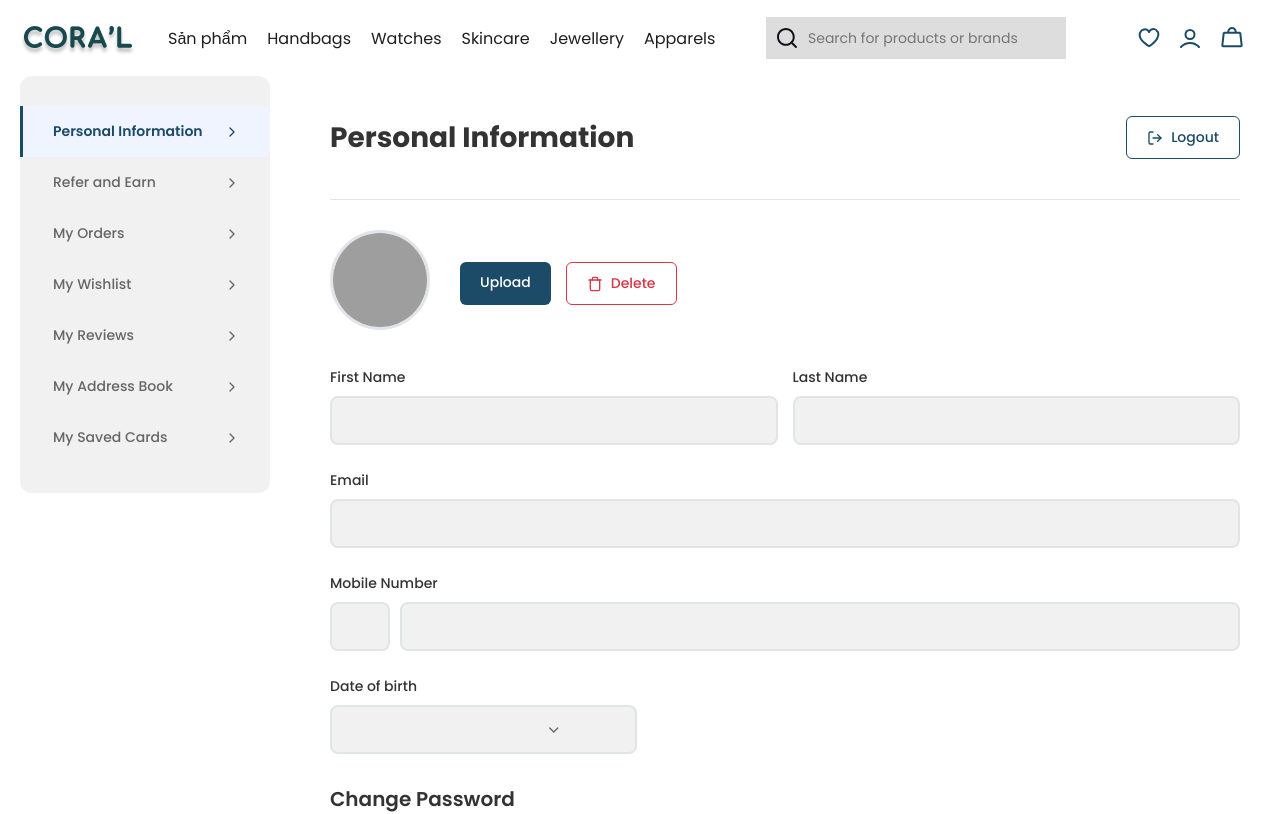
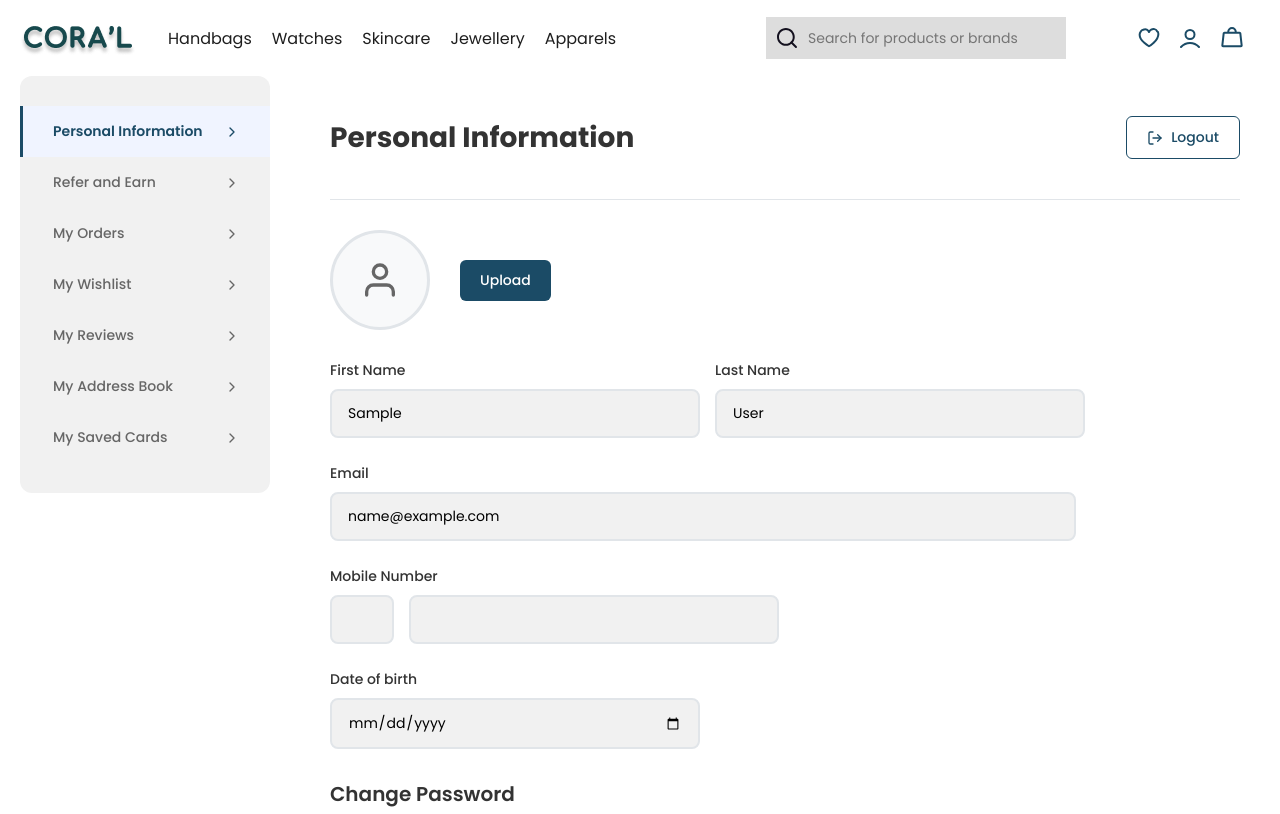
Before and after one commit to tranhoangha9/convert_to_react, a Next.js app: page /account in a window 1280 px wide. Shown: the top 814 px of the page. Built offline with nearby package versions, Linux system fonts and the light colour scheme; sample sign-in values are in the browser's storage; grey boxes are pictures that could not be loaded.

Commit message:
chinh sua giao dien profile

```diff
--- a/src/app/account/account.css
+++ b/src/app/account/account.css
@@ -177,8 +177,7 @@
 }
 
 .form-row {
-  display: grid;
-  grid-template-columns: 1fr 1fr;
+  display: flex;
   gap: 15px;
 }
 
@@ -186,6 +185,16 @@
   display: flex;
   flex-direction: column;
   gap: 25px;
+}
+
+.form-row-contact .form-group input[type="email"] {
+  width: 82%;
+}
+
+.form-group input[type="date"],
+.form-group input[type="password"],
+.form-group .password-input{
+  width: 370px;
 }
 .form-group {
   display: flex;
@@ -206,6 +215,7 @@
   font-size: 14px;
   background: #f1f1f1;
   transition: border-color 0.3s ease;
+  width: 370px;
 }
 
 .form-group input:focus {
@@ -215,32 +225,31 @@
 
 .phone-input {
   display: flex;
-  gap: 10px;
+  gap: 15px;
 }
 
-.country-code {
-  width: 60px;
+.form-group .phone-input .country-code {
+  width: 7%;
   text-align: center;
 }
 
-.phone-number {
-  flex: 1;
+.date-input {
+  width: 280px;
+  position: relative;
+  display: inline-block;
+}
+.date-input input {
+  width: 100%;
 }
 
-.date-input {
-  width: 100%;
-  position: relative;
-}
-
-.date-input svg {
+/* .date-input svg {
   width: 100%;
   position: absolute;
-  right: 0;
   top: 50%;
   transform: translateY(-50%);
   color: #666;
-  pointer-events: none;
-}
+
+} */
 
 .section-divider {
   margin: 30px 0;
@@ -268,7 +277,7 @@
   position: relative;
   display: flex;
   align-items: center;
-  width: 70%;
+  width: 350px;
 }
 
 .password-input input {
--- a/src/app/account/page.jsx
+++ b/src/app/account/page.jsx
@@ -10,13 +10,32 @@ class Account extends Component {
       profileImage: null,
       profileImageUrl: null,
       loading: false,
-      error: ''
+      error: '',
+      firstName: '',
+      lastName: '',
+      email: '',
+      phone: '',
+      dateOfBirth: '',
+      countryCode: ''
     };
   }
 
   componentDidMount() {
     this.checkAuth();
+    const savedProfile = JSON.parse(localStorage.getItem('userProfile'));
+    if (savedProfile) {
+      this.setState({
+        firstName: savedProfile.firstName || '',
+        lastName: savedProfile.lastName || '',
+        email: savedProfile.email || '',
+        phone: savedProfile.phone || '',
+        countryCode: savedProfile.countryCode || '',
+        dateOfBirth: savedProfile.dateOfBirth || '',
+        profileImageUrl: savedProfile.profileImageUrl || null
+      });
+    }
   }
+
 
   checkAuth = () => {
     const user = localStorage.getItem('user');
@@ -40,18 +59,7 @@ class Account extends Component {
   handleImageChange = (e) => {
     const file = e.target.files[0];
     if (!file) return;
-    const allowedTypes = ['image/jpeg', 'image/jpg', 'image/png', 'image/webp'];
-    if (!allowedTypes.includes(file.type)) {
-      this.setState({ error: 'Chỉ chấp nhận file ảnh (JPG, PNG, WEBP)' });
-      return;
-    }
-    const maxSize = 2 * 1024 * 1024;
-    if (file.size > maxSize) {
-      this.setState({ error: 'Kích thước file không được vượt quá 2MB' });
-      return;
-    }
 
-    this.setState({ error: '' });
     const reader = new FileReader();
     reader.onload = (e) => {
       this.setState({
@@ -63,12 +71,35 @@ class Account extends Component {
   }
 
   handleSaveProfile = () => {
-    const { profileImageUrl } = this.state;
+    const { profileImageUrl, firstName, lastName, email, phone, dateOfBirth, countryCode } = this.state;
 
-    if (profileImageUrl) {
-      localStorage.setItem('profileImage', profileImageUrl);
-      alert('Ảnh đại diện đã được lưu!');
+
+    const userProfile = {
+      firstName,
+      lastName,
+      email,
+      phone,
+      dateOfBirth,
+      profileImageUrl,
+      countryCode
     }
+      localStorage.setItem('userProfile', JSON.stringify(userProfile));
+      alert(' lưu thông tin thành công');
+      console.log( userProfile);
+  }
+
+  handleInputChange = (e) => {
+    const { name, value } = e.target;
+    this.setState({ [name]: value });
+  }
+  handleDeleteProfile = () => {
+    localStorage.removeItem('profileImage');
+    const savedProfile = JSON.parse(localStorage.getItem('userProfile'));
+    if (savedProfile){
+      savedProfile.profileImageUrl = null;
+      localStorage.setItem('userProfile', JSON.stringify(savedProfile));
+    }
+    this.setState({ profileImage: null, profileImageUrl: null });
   }
 
   handleLogout = () => {
@@ -178,7 +209,7 @@ class Account extends Component {
                 Upload
               </label>
               {profileImageUrl && (
-                <button className="delete-btn">
+                <button className="delete-btn" onClick={this.handleDeleteProfile}>
                   <svg width="16" height="16" viewBox="0 0 24 24" fill="none" xmlns="http://www.w3.org/2000/svg">
                     <polyline points="3,6 5,6 21,6" stroke="currentColor" strokeWidth="2" strokeLinecap="round" strokeLinejoin="round" />
                     <path d="M19 6v14a2 2 0 0 1-2 2H7a2 2 0 0 1-2-2V6m3 0V4a2 2 0 0 1 2-2h4a2 2 0 0 1 2 2v2" stroke="currentColor" strokeWidth="2" strokeLinecap="round" strokeLinejoin="round" />
@@ -193,24 +224,24 @@ class Account extends Component {
             <div className="form-row">
               <div className="form-group">
                 <label>First Name</label>
-                <input type="text" />
+                <input type="text" value={this.state.firstName} onChange={this.handleInputChange} name="firstName"/>
               </div>
               <div className="form-group">
                 <label>Last Name</label>
-                <input type="text" />
+                <input type="text" value={this.state.lastName} onChange={this.handleInputChange} name="lastName"/>
               </div>
             </div>
 
             <div className="form-row form-row-contact">
               <div className="form-group">
                 <label>Email</label>
-                <input type="email" />
+                <input type="email" value={this.state.email} onChange={this.handleInputChange} name="email"/>
               </div>
               <div className="form-group">
                 <label>Mobile Number</label>
                 <div className="phone-input">
-                  <input type="text" className="country-code" />
-                  <input type="text" className="phone-number" />
+                  <input type="text" className="country-code" value={this.state.countryCode} onChange={this.handleInputChange} name='countryCode' />
+                  <input type="text" className="phone-number"  value={this.state.phone} onChange={this.handleInputChange} name="phone" />
                 </div>
               </div>
             </div>
@@ -219,10 +250,10 @@ class Account extends Component {
               <div className="form-group">
                 <label>Date of birth</label>
                 <div className="date-input">
-                  <input type="text" />
-                  <svg width="16" height="16" viewBox="0 0 24 24" fill="none" xmlns="http://www.w3.org/2000/svg">
+                  <input type="date" value={this.state.dateOfBirth} onChange={this.handleInputChange} name="dateOfBirth"/>
+                  {/* <svg width="16" height="16" viewBox="0 0 24 24" fill="none" xmlns="http://www.w3.org/2000/svg">
                     <path d="M6 9l6 6 6-6" stroke="currentColor" strokeWidth="2" strokeLinecap="round" strokeLinejoin="round" />
-                  </svg>
+                  </svg> */}
                 </div>
               </div>
             </div>
@@ -236,7 +267,7 @@ class Account extends Component {
           <div className="password-form">
             <div className="form-group">
               <label>Current Password</label>
-              <input type="password" />
+              <input type="password"/>
             </div>
 
             <div className="form-group">
@@ -252,12 +283,12 @@ class Account extends Component {
 
             <div className="form-group">
               <label>Confirm Password</label>
-              <input type="password" />
+              <input type="password"/>
             </div>
           </div>
 
           <div className="save-section">
-            <button className="save-changes-btn">
+            <button className="save-changes-btn" onClick={this.handleSaveProfile}>
               Save Changes
             </button>
           </div>
--- a/src/layouts/Header/Header.jsx
+++ b/src/layouts/Header/Header.jsx
@@ -68,7 +68,6 @@ class Header extends Component {
           <nav className="nav-menu">
             <label htmlFor="menu-toggle" className="menu-close">×</label>
             <ul className="nav-menu-list">
-              <li><Link href="/products">Sản phẩm</Link></li>
               <li><Link href="#">Handbags</Link></li>
               <li><Link href="#">Watches</Link></li>
               <li><Link href="#">Skincare</Link></li>
```
